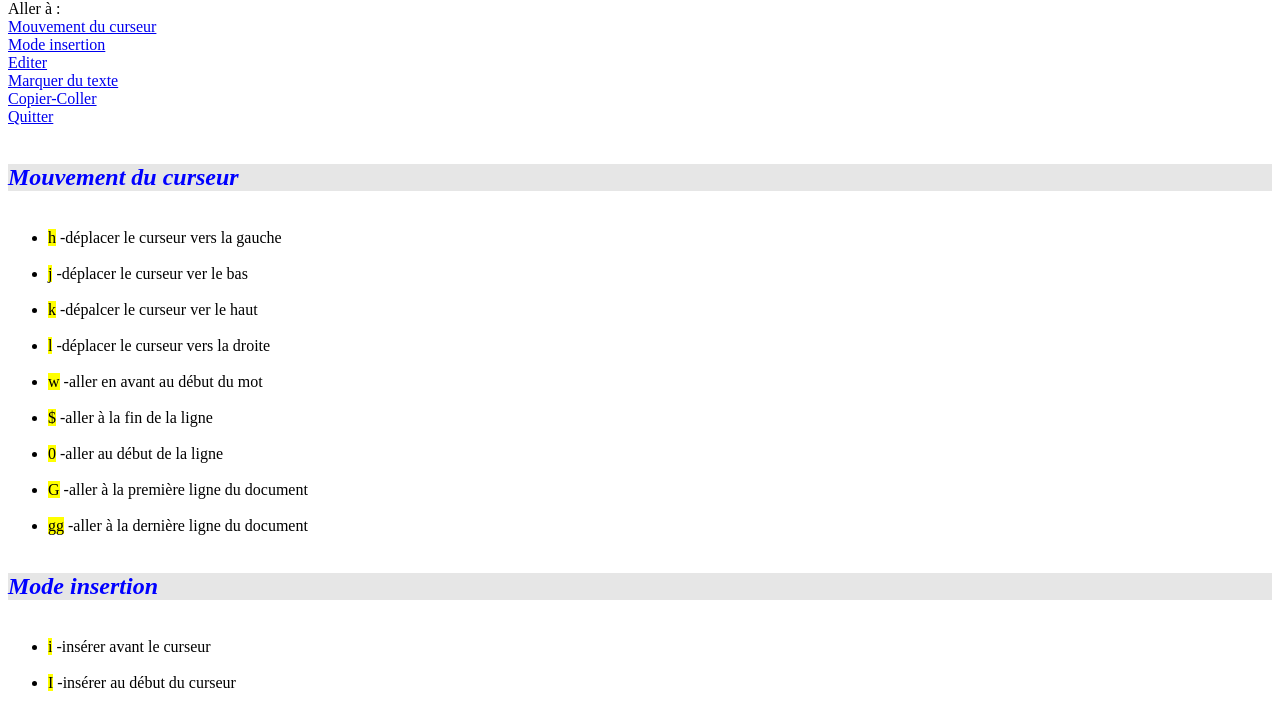
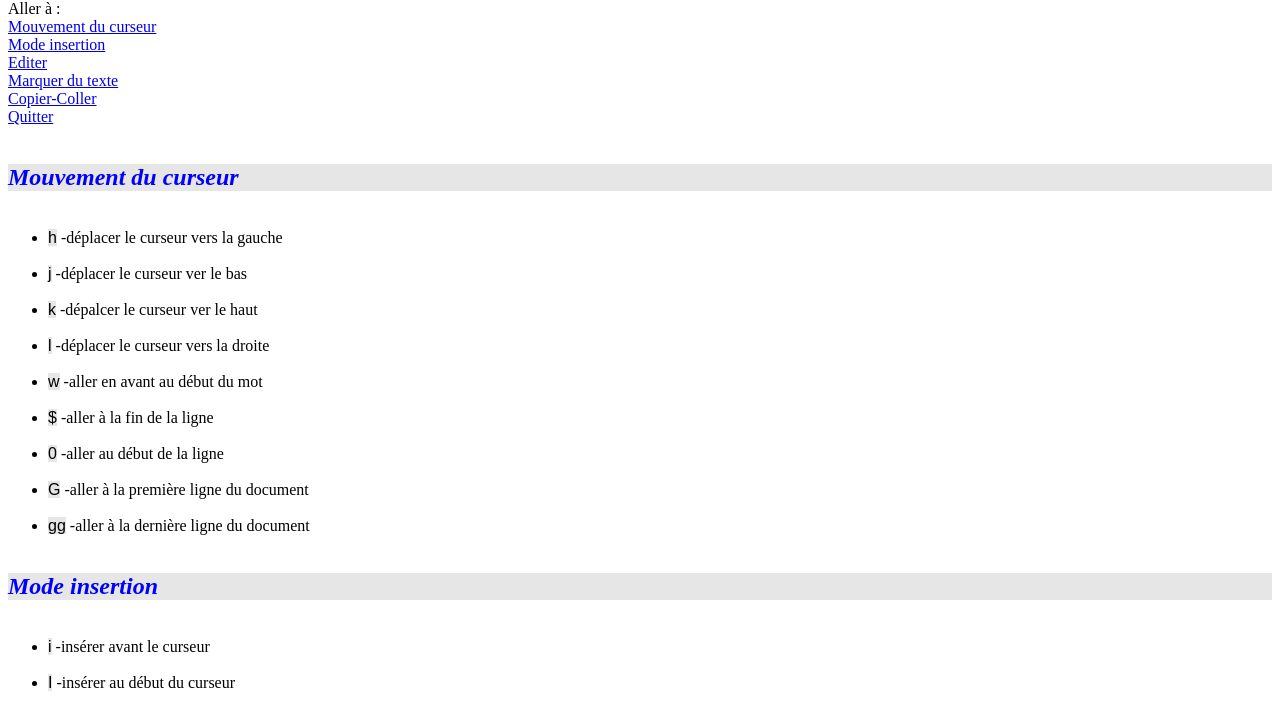
Before and after one commit to XavierMongy/Vim, a plain HTML site: page Vim.html in a window 1280 px wide. Shown: the part 92-799 px from the top of the page. Drawn offline with Linux system fonts and the light colour scheme.

Commit message:
mark modifications

```diff
--- a/style.css
+++ b/style.css
@@ -16,3 +16,11 @@ h2
 
 
 }
+
+mark
+{
+
+	background-color: rgba(128,128,128,0.2);
+	font-family: arial;
+
+}
```
